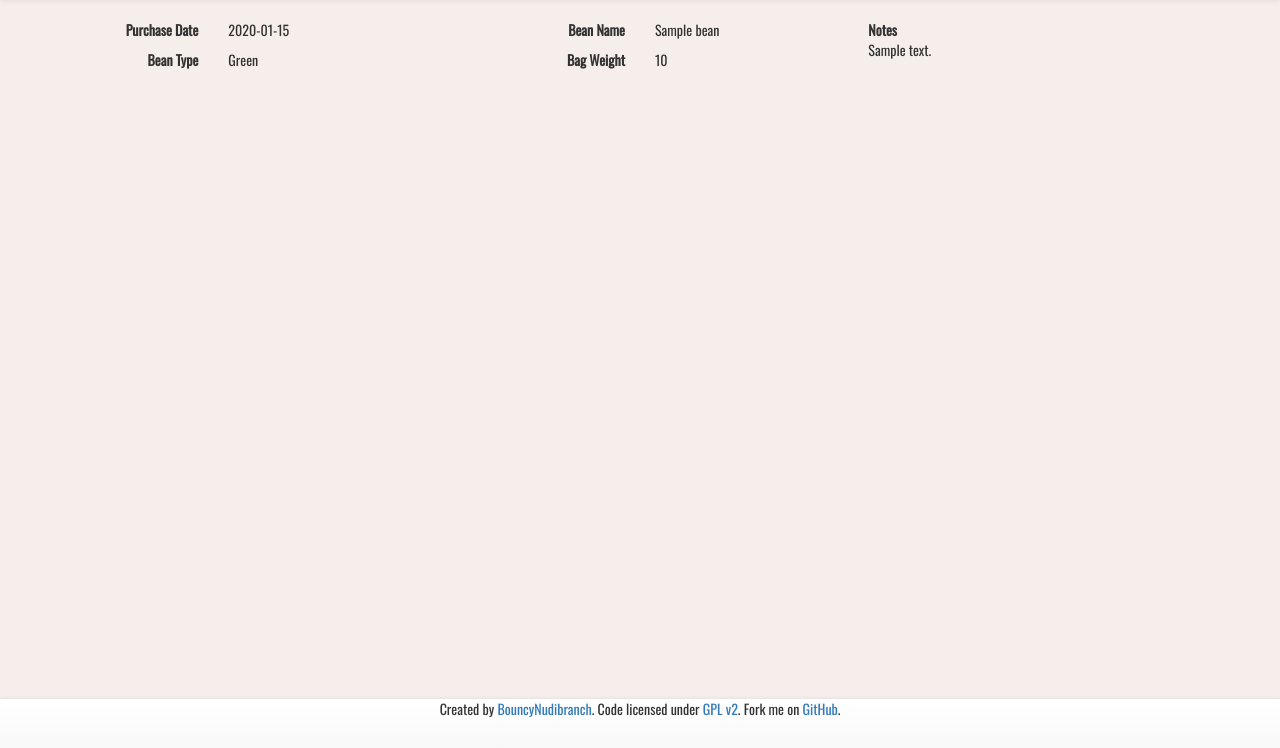
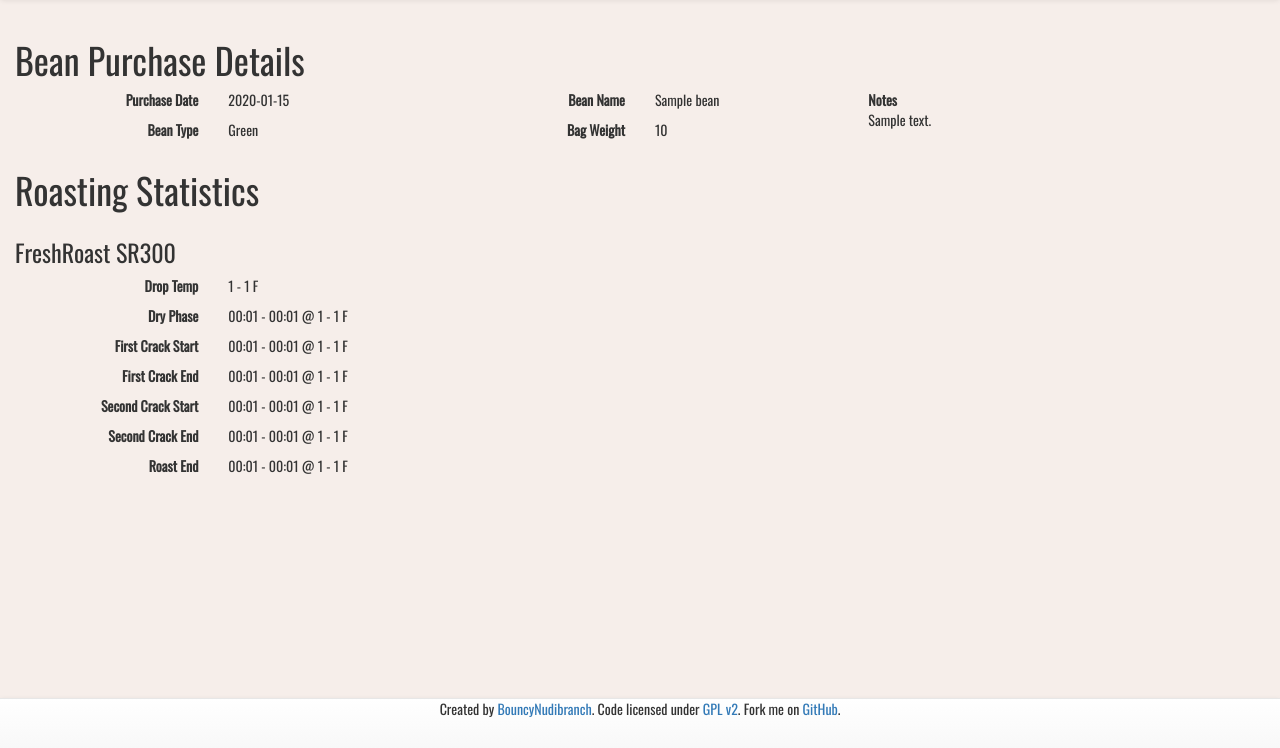
Before and after one commit to BouncyNudibranch/bean-counter, a Flask app: page /bean/detail/1 in a window 1280 px wide. Shown: the part 52-800 px from the top of the page. Run offline with Flask 2, Linux system fonts and the light colour scheme; tables that the repository leaves empty hold one stand-in row (values such as "Sample post"); some libraries are stand-ins or nearby versions.

Commit message:
added aggregate min/max roasting stats for bean detail page
closes issue #2

```diff
--- a/app/models.py
+++ b/app/models.py
@@ -196,6 +196,39 @@ class Bean(db.Model):
         if commit:
             db.session.commit()
 
+    def get_aggregate_roast_stats(self):
+        q = db.session.query(
+            Roast,
+            db.func.min(Roast.dry_end_time),
+            db.func.max(Roast.dry_end_time),
+            db.func.min(Roast.dry_end_temp),
+            db.func.max(Roast.dry_end_temp),
+            db.func.min(Roast.fc_begin_time),
+            db.func.max(Roast.fc_begin_time),
+            db.func.min(Roast.fc_begin_temp),
+            db.func.max(Roast.fc_begin_temp),
+            db.func.min(Roast.fc_end_time),
+            db.func.max(Roast.fc_end_time),
+            db.func.min(Roast.fc_end_temp),
+            db.func.max(Roast.fc_end_temp),
+            db.func.min(Roast.sc_begin_time),
+            db.func.max(Roast.sc_begin_time),
+            db.func.min(Roast.sc_begin_temp),
+            db.func.max(Roast.sc_begin_temp),
+            db.func.min(Roast.sc_end_time),
+            db.func.max(Roast.sc_end_time),
+            db.func.min(Roast.sc_end_temp),
+            db.func.max(Roast.sc_end_temp),
+            db.func.min(Roast.end_time),
+            db.func.max(Roast.end_time),
+            db.func.min(Roast.end_temp),
+            db.func.max(Roast.end_temp),
+            db.func.min(Roast.drop_temp),
+            db.func.max(Roast.drop_temp)
+        )
+        q = q.filter(Roast.bean_id == self.id).group_by(Roast.roaster_machine).all()
+        return q
+
     @staticmethod
     def add_bean(bean, commit=True):
         db.session.add(bean)
--- a/app/templates/bean_detail.html
+++ b/app/templates/bean_detail.html
@@ -1,9 +1,14 @@
 {% extends 'skeleton.html' %}
 
-{% from 'util_detail.html' import horizontal_table_column %}
+{% from 'util_detail.html' import horizontal_table_column, range_field, time_temp_range %}
 
 {% block body %}
 <div class="container-fluid">
+    <div class="row">
+        <div class="col-xs-12">
+            <h1>Bean Purchase Details</h1>
+        </div>
+    </div>
     <div class="row">
         <div class="col-md-4">
             {{ horizontal_table_column('Purchase Date', bean.purchase_date) }}
@@ -19,6 +24,27 @@
         </div>
     </div>
     <div class="row">
+        <div class="col-xs-12">
+            <h1>Roasting Statistics</h1>
+        </div>
+    </div>
+    <div class="row">
+    {% for stats in roast_aggregates %}
+        <div class="col-md-4">
+            <h3>{{ stats[0].roaster_machine_str() }}</h3>
+            {{ horizontal_table_column('Drop Temp', range_field(stats[25], stats[26], 'F')) }}
+            {{ horizontal_table_column('Dry Phase', time_temp_range(stats[1], stats[2], stats[3], stats[4])) }}
+            {{ horizontal_table_column('First Crack Start', time_temp_range(stats[5], stats[6], stats[7], stats[8])) }}
+            {{ horizontal_table_column('First Crack End', time_temp_range(stats[9], stats[10], stats[11], stats[12])) }}
+            {{ horizontal_table_column('Second Crack Start', time_temp_range(stats[13], stats[14], stats[15], stats[16])) }}
+            {{ horizontal_table_column('Second Crack End', time_temp_range(stats[17], stats[18], stats[19], stats[20])) }}
+            {{ horizontal_table_column('Roast End', time_temp_range(stats[21], stats[22], stats[23], stats[24])) }}
+        </div>
+    {% else %}
+        <div class="col-xs-12">There is nothing here...</div>
+    {% endfor %}
+    </div>
+    <div class="row">
         <div class="col-xs-4 col-xs-offset-4">
             <!-- Go to www.addthis.com/dashboard to customize your tools -->
             <div class="addthis_sharing_toolbox"></div>
--- a/app/templates/util_detail.html
+++ b/app/templates/util_detail.html
@@ -4,3 +4,21 @@
     <div class="col-xs-6"><p class="table_value">{{ value }}</p></div>
 </div>
 {%- endmacro %}
+
+{% macro range_field(min, max, units='') -%}
+<span class="range_value_min">{{ min }}</span>
+<span class="range_delimeter">-</span>
+<span class="range_value_max">{{ max }}</span>
+<span class="range_units">{{ units }}</span>
+{%- endmacro %}
+
+{% macro time_temp_range(time_min, time_max, temp_min, temp_max, units='F') -%}
+<span class="range_value_min">{{ time_min|sec_to_time }}</span>
+<span class="range_delimeter">-</span>
+<span class="range_value_max">{{ time_max|sec_to_time }}</span>
+<span class="range_delimeter">@</span>
+<span class="range_value_min">{{ temp_min }}</span>
+<span class="range_delimeter">-</span>
+<span class="range_value_max">{{ temp_max }}</span>
+<span class="range_units">{{ units }}</span>
+{% endmacro %}
--- a/app/views.py
+++ b/app/views.py
@@ -123,7 +123,8 @@ def bean_list(page=1):
 # @login_required
 def bean_detail(bean_id):
     bean = Bean.query.get(bean_id)
-    return render_template('bean_detail.html', bean=bean)
+    roast_aggregates = bean.get_aggregate_roast_stats()
+    return render_template('bean_detail.html', bean=bean, roast_aggregates=roast_aggregates)
 
 
 @app.route('/bean/delete/<int:bean_id>')
```
